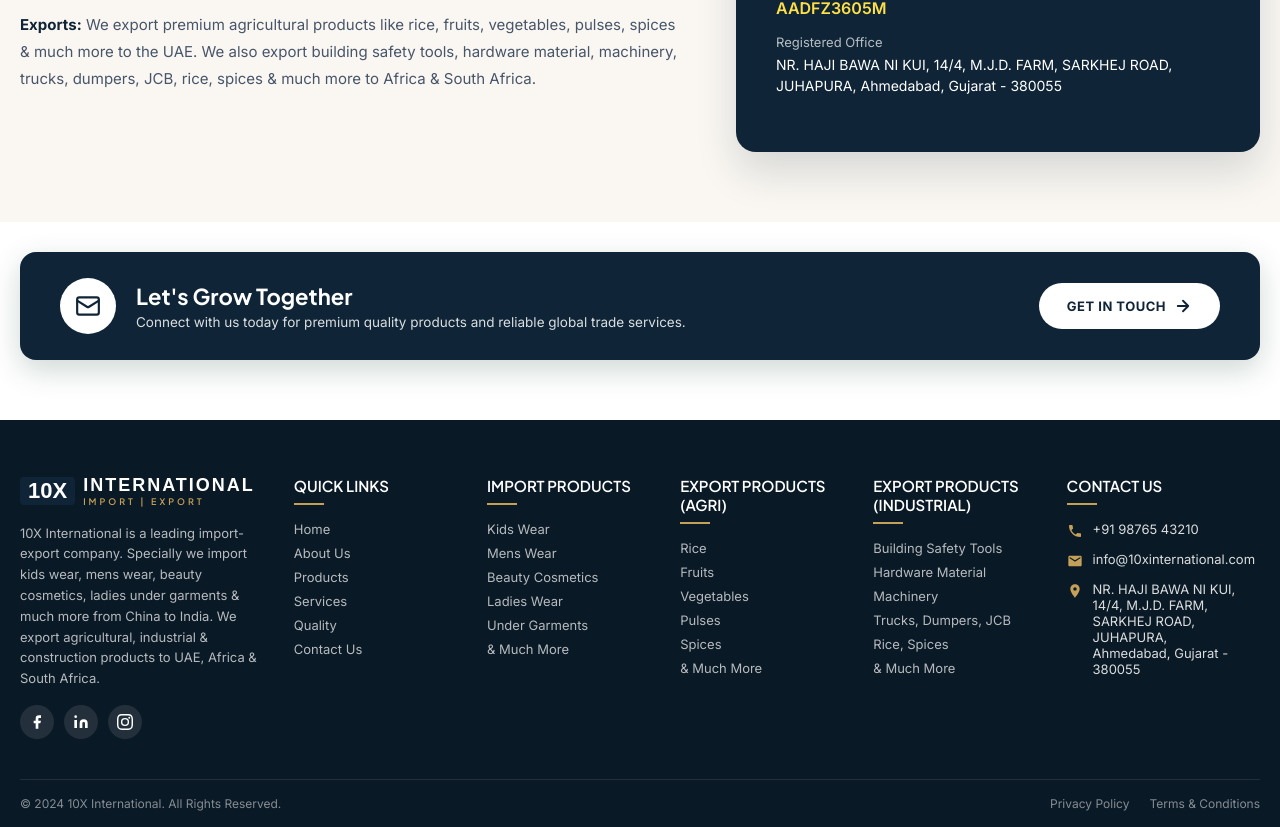
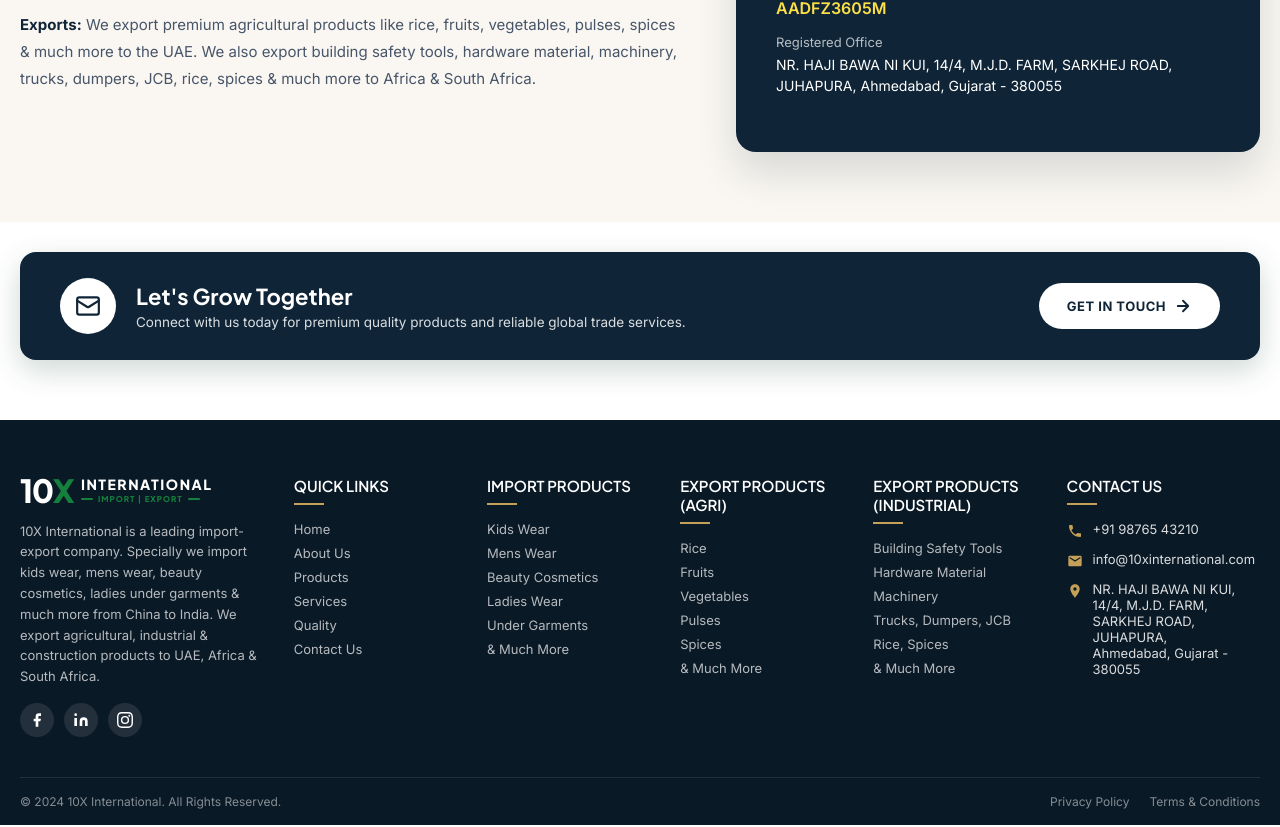
Before and after one commit to amanComeerciax/10x, a Next.js app: page /about in a window 1280 px wide. Shown: the part 872-1699 px from the top of the page. Built offline with nearby package versions, Linux system fonts and the light colour scheme.

Commit message:
Update site logo to match uploaded reference image (10X green accent + INTERNATIONAL + IMPORT | EXPORT subline)

```diff
--- a/src/app/globals.css
+++ b/src/app/globals.css
@@ -153,43 +153,69 @@
   align-items: center;
 }
 
-.logo {
+/* ============ BRAND LOGO (EXACT MATCH TO REFERENCE) ============ */
+.logo-brand {
   display: flex;
   align-items: center;
   gap: 8px;
-}
-
-.logo-icon {
-  background: var(--primary);
-  color: var(--white);
-  font-family: 'Poppins', sans-serif;
+  text-decoration: none;
+}
+
+.logo-10x {
+  font-family: 'Plus Jakarta Sans', sans-serif;
+  font-weight: 900;
+  font-size: 32px;
+  line-height: 0.9;
+  letter-spacing: -1.5px;
+  color: #0A1926;
+  display: flex;
+  align-items: center;
+}
+
+.logo-x-green {
+  color: #15803D;
+}
+
+.logo-brand-text {
+  display: flex;
+  flex-direction: column;
+  justify-content: center;
+}
+
+.brand-title {
+  font-family: 'Plus Jakarta Sans', sans-serif;
+  font-weight: 900;
+  font-size: 14px;
+  color: #0A1926;
+  letter-spacing: 1.5px;
+  line-height: 1;
+  margin-bottom: 3px;
+}
+
+.brand-sub {
+  font-family: 'Plus Jakarta Sans', sans-serif;
+  font-size: 8px;
   font-weight: 800;
-  font-size: 28px;
-  padding: 4px 10px;
-  border-radius: 4px;
-  line-height: 1;
-}
-
-.logo-text {
-  display: flex;
-  flex-direction: column;
-}
-
-.logo-text span:first-child {
-  font-family: 'Poppins', sans-serif;
-  font-weight: 700;
-  font-size: 18px;
-  color: var(--primary-dark);
-  letter-spacing: 2px;
-  line-height: 1.1;
-}
-
-.logo-text span:last-child {
-  font-size: 9px;
-  font-weight: 600;
-  color: var(--accent);
-  letter-spacing: 3px;
+  color: #15803D;
+  letter-spacing: 1px;
+  display: flex;
+  align-items: center;
+  gap: 5px;
   text-transform: uppercase;
+}
+
+.brand-sub::before,
+.brand-sub::after {
+  content: "";
+  display: inline-block;
+  height: 1.5px;
+  width: 12px;
+  background-color: #15803D;
+  border-radius: 1px;
+}
+
+.logo-10x-footer, .brand-title-footer {
+  color: #FFFFFF !important;
 }
 
 .nav-links {
@@ -1506,30 +1532,34 @@
   left: 0;
   right: 0;
   bottom: 0;
-  background-color: rgba(0, 0, 0, 0.65);
-  backdrop-filter: blur(4px);
+  background-color: rgba(0, 0, 0, 0.7);
+  backdrop-filter: blur(6px);
   z-index: 100000;
   display: flex;
   align-items: center;
   justify-content: center;
-  padding: 20px;
+  padding: 16px;
+  overflow-y: auto;
+  -webkit-overflow-scrolling: touch;
 }
 
 .modal-content {
   background: #FFFFFF;
   border-radius: 18px;
   position: relative;
-  box-shadow: 0 25px 50px -12px rgba(0, 0, 0, 0.25);
-  max-height: 90vh;
+  box-shadow: 0 25px 50px -12px rgba(0, 0, 0, 0.3);
+  max-height: 88vh;
   overflow-y: auto;
+  -webkit-overflow-scrolling: touch;
+  touch-action: pan-y;
 }
 
 .modal-close {
   position: absolute;
-  top: 16px;
-  right: 16px;
-  width: 34px;
-  height: 34px;
+  top: 14px;
+  right: 14px;
+  width: 36px;
+  height: 36px;
   background: #F1F5F9;
   border: none;
   border-radius: 50%;
@@ -1540,8 +1570,9 @@
   display: flex;
   align-items: center;
   justify-content: center;
-  z-index: 10;
+  z-index: 20;
   transition: var(--transition);
+  box-shadow: 0 2px 8px rgba(0,0,0,0.12);
 }
 
 .modal-close:hover {
@@ -1688,8 +1719,23 @@
 }
 
 @media (max-width: 768px) {
+  .modal-overlay {
+    padding: 12px;
+    align-items: flex-start;
+    padding-top: 30px;
+    padding-bottom: 30px;
+  }
+  .product-modal-content {
+    max-width: 100% !important;
+    width: 96% !important;
+    padding: 20px 16px 24px 16px !important;
+    max-height: 84vh !important;
+  }
   .product-modal-grid {
     grid-template-columns: 1fr;
-    gap: 18px;
-  }
-}
+    gap: 16px;
+  }
+  .product-modal-img-wrapper {
+    max-height: 200px;
+  }
+}
--- a/src/components/Footer.js
+++ b/src/components/Footer.js
@@ -5,11 +5,13 @@
         <div className="footer-grid">
           {/* Company Info */}
           <div className="footer-col footer-about">
-            <div className="logo" style={{ marginBottom: "16px" }}>
-              <div className="logo-icon" style={{ fontSize: "22px", padding: "3px 8px" }}>10X</div>
-              <div className="logo-text">
-                <span style={{ color: "#fff" }}>INTERNATIONAL</span>
-                <span>IMPORT | EXPORT</span>
+            <div className="logo-brand logo-brand-footer" style={{ marginBottom: "16px" }}>
+              <div className="logo-10x logo-10x-footer">
+                10<span className="logo-x-green">X</span>
+              </div>
+              <div className="logo-brand-text">
+                <span className="brand-title brand-title-footer">INTERNATIONAL</span>
+                <span className="brand-sub brand-sub-footer">IMPORT | EXPORT</span>
               </div>
             </div>
             <p>
--- a/src/components/Navbar.js
+++ b/src/components/Navbar.js
@@ -14,11 +14,13 @@
   return (
     <nav className="navbar" id="navbar">
       <div className="container">
-        <Link href="/" className="logo" onClick={closeMenu}>
-          <div className="logo-icon">10X</div>
-          <div className="logo-text">
-            <span>INTERNATIONAL</span>
-            <span>IMPORT | EXPORT</span>
+        <Link href="/" className="logo-brand" onClick={closeMenu}>
+          <div className="logo-10x">
+            10<span className="logo-x-green">X</span>
+          </div>
+          <div className="logo-brand-text">
+            <span className="brand-title">INTERNATIONAL</span>
+            <span className="brand-sub">IMPORT | EXPORT</span>
           </div>
         </Link>
 
```
